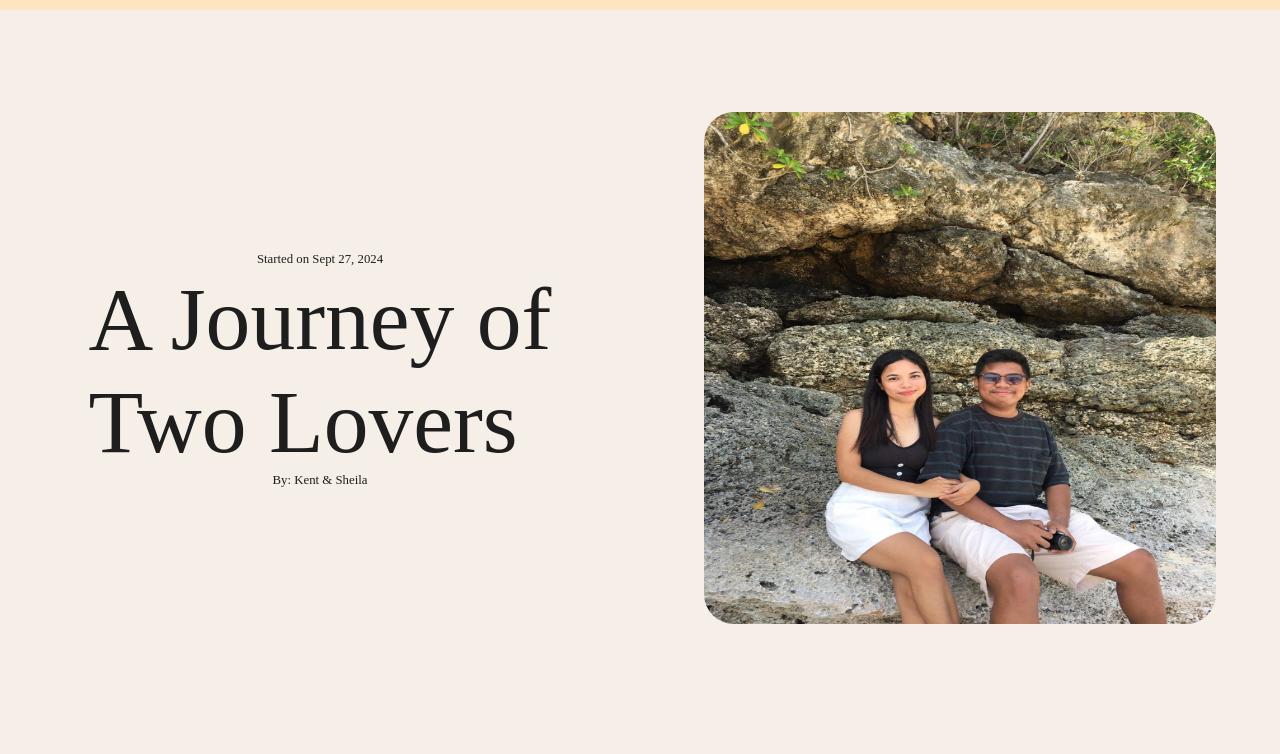
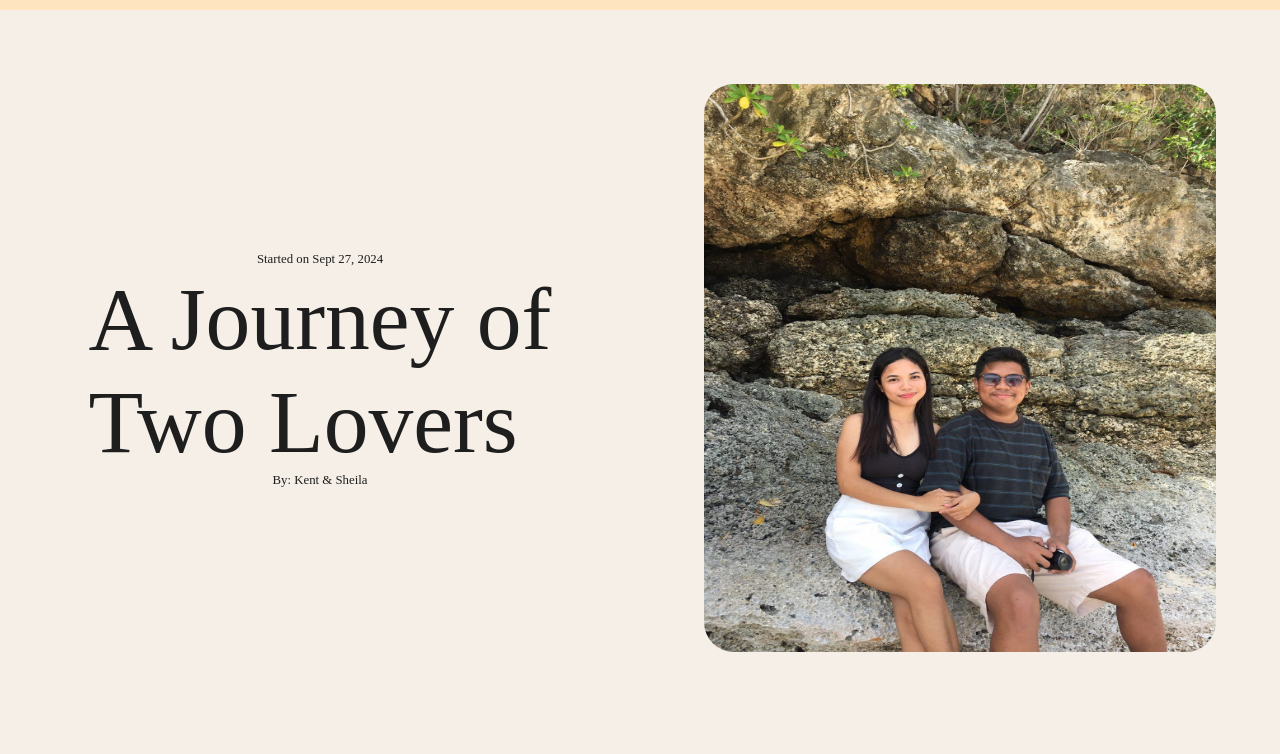
Before and after one commit to marshall5368/OurAlbum, a plain HTML site: page index.html in a window 1280 px wide. Shown: the part 46-800 px from the top of the page. Drawn offline with Linux system fonts and the light colour scheme; a web font is replaced by a local one.

Commit message:
Update style.css

```diff
--- a/style.css
+++ b/style.css
@@ -73,7 +73,7 @@ nav{
         justify-content: center;
         img{
             width: clamp(20rem, 40vw, 40rem);
-            aspect-ratio: 1.0;
+            aspect-ratio: 0.9;
             border-radius: 30px;
         }
     }
```
